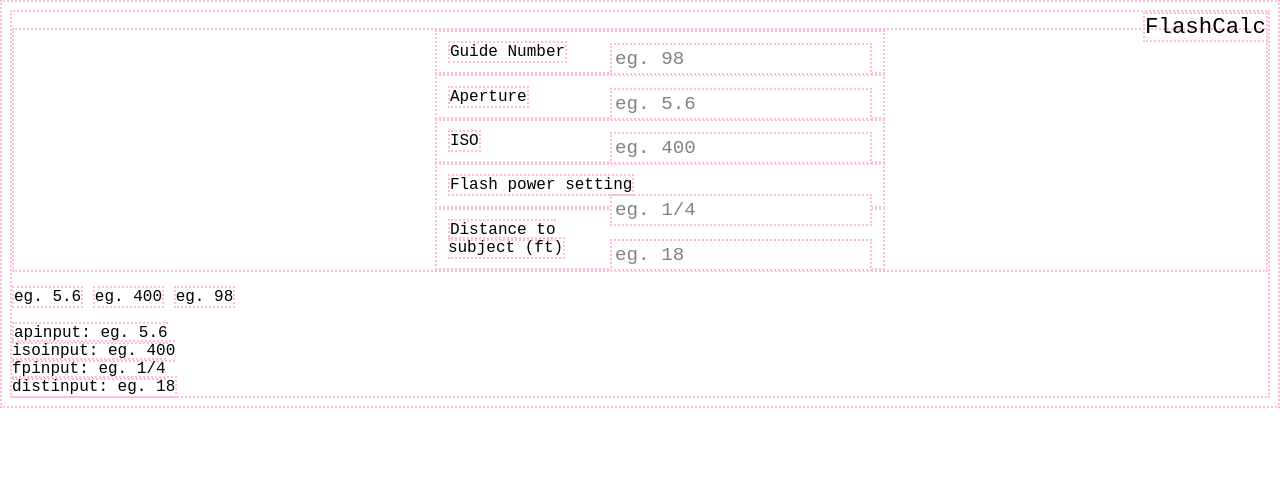
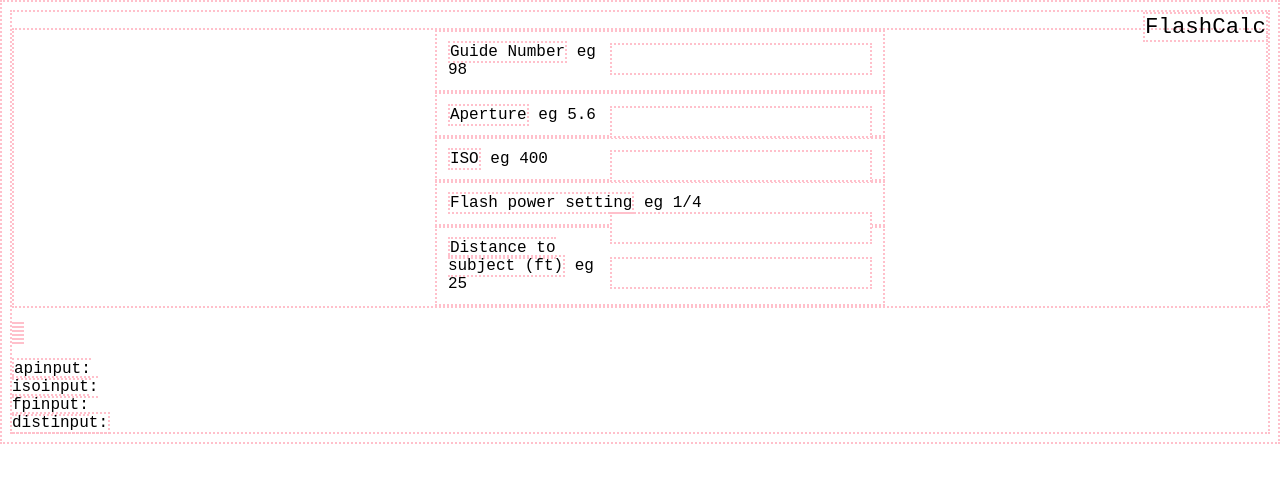
Before and after one commit to ckampfe/flashcalcjs, a plain HTML site: page index.html in a window 1280 px wide. Drawn offline with Linux system fonts and the light colour scheme.

Commit message:
moved example text to the end

```diff
--- a/index.html
+++ b/index.html
@@ -10,11 +10,11 @@
   <body>
     <span id="mast">FlashCalc</span>
     <ul id="inputlist">
-      <li><span class="desc">Guide Number</span><input type="text" id="gninput" value="eg. 98" name="gn"></li>
-      <li><span class="desc">Aperture</span><input type="text" id="apinput" value="eg. 5.6" name="notgn"></li>
-      <li><span class="desc">ISO</span><input type="text" id="isoinput" value="eg. 400" name="notgn"></li>
-      <li><span class="desc">Flash power setting</span><input type="text" id="fpinput" value="eg. 1/4" name="notgn"></li>
-      <li><span class="desc">Distance to subject (ft)</span><input type="text" id="distinput" value="eg. 18" name="notgn"></li>
+      <li><span class="desc">Guide Number</span><input type="text" id="gninput" name="gn"> eg 98</li>
+      <li><span class="desc">Aperture</span><input type="text" id="apinput" name="notgn"> eg 5.6</li>
+      <li><span class="desc">ISO</span><input type="text" id="isoinput" name="notgn"> eg 400</li>
+      <li><span class="desc">Flash power setting</span><input type="text" id="fpinput" name="notgn"> eg 1/4</li>
+      <li><span class="desc">Distance to subject (ft)</span><input type="text" id="distinput" name="notgn"> eg 25</li>
     </ul>
 
     <!-- test site for javascript insertions -->
```
